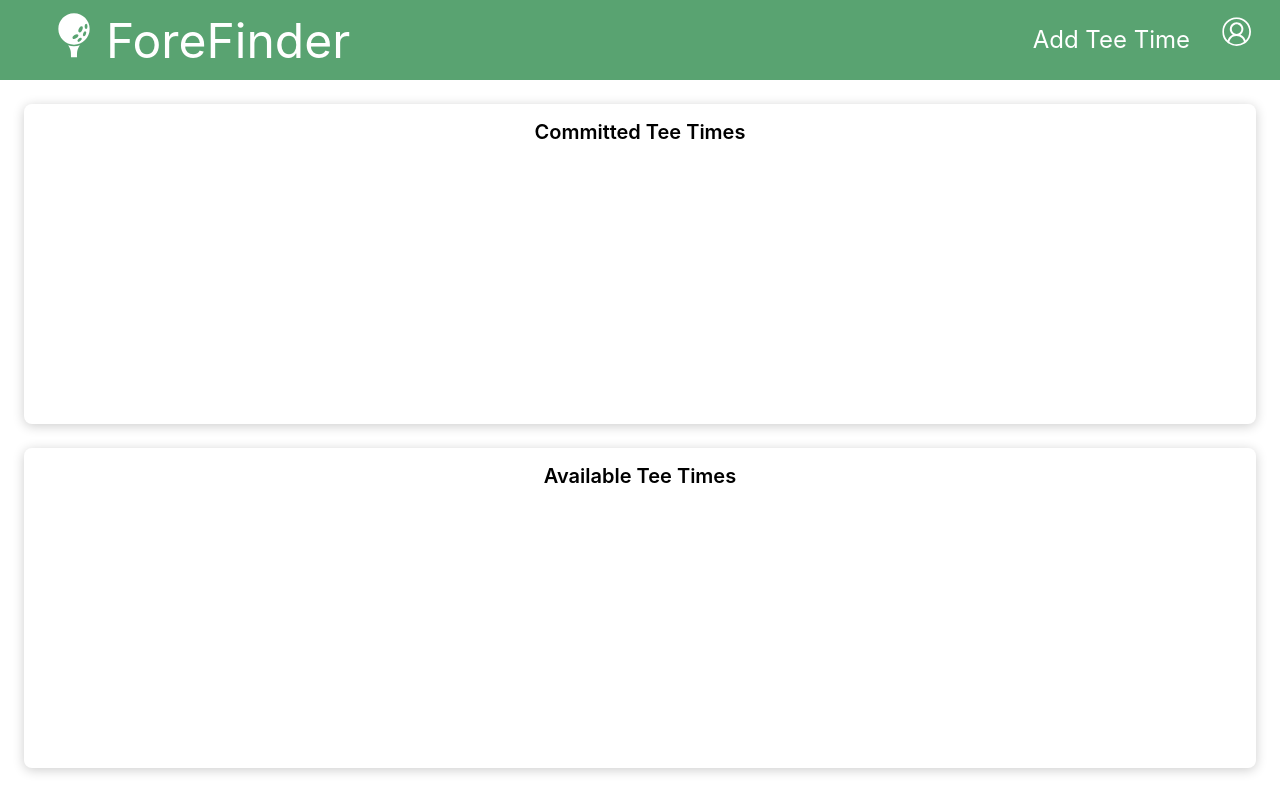
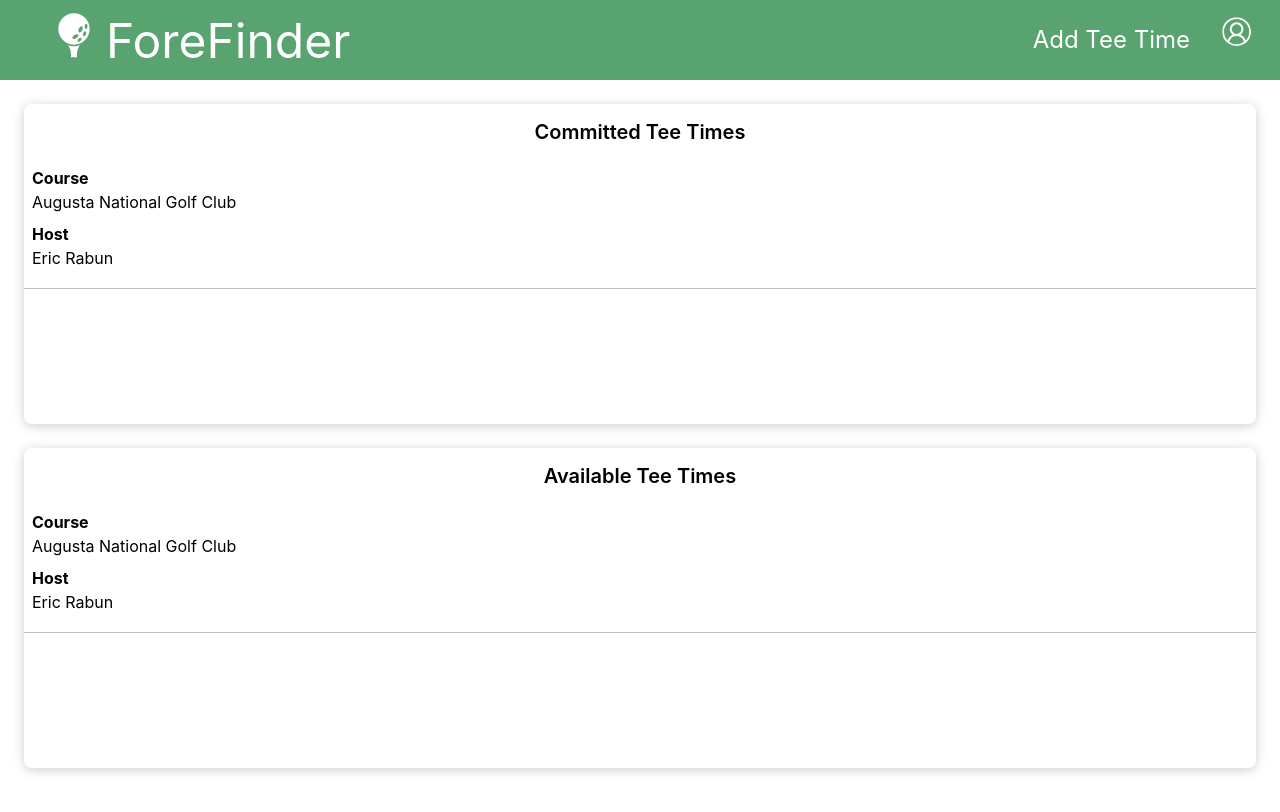
Before and after one commit to foreFinder/fore-finder-fe, a React (Create React App) app: page / in a window 1280 px wide. Shown: the top 812 px of the page. Built offline with nearby package versions, Linux system fonts and the light colour scheme.

Commit message:
Update TeeTimeContainer to utilize stylized components

```diff
--- a/src/components/TeeTime/TeeTime.css
+++ b/src/components/TeeTime/TeeTime.css
@@ -1,3 +1,21 @@
 .tee-time {
   width: 100%;
+  display: flex;
+  flex-direction: column;
+  padding: 8px;
+  /* border-top: solid 1px rgba(0, 0, 0, .25); */
+  border-bottom: solid 1px rgba(0, 0, 0, .25);
 }
+
+.tee-time > div {
+  margin-bottom: 12px;
+}
+
+.tee-time h3 {
+  font-size: 1em;
+  margin-bottom: 4px;
+}
+
+.invitation-actions {
+  align-self: flex-end;
+}
--- a/src/components/TeeTime/TeeTime.js
+++ b/src/components/TeeTime/TeeTime.js
@@ -1,7 +1,23 @@
+import './TeeTime.css'
+
 const TeeTime = () => {
   return (
-    <div className='tee-time'></div>
+    <div className='tee-time'>
+      <div className='course-name'>
+        <h3>Course</h3>
+        <p>Augusta National Golf Club</p>
+      </div>
+      <div className='host-name'>
+        <h3>Host</h3>
+        <p>Eric Rabun</p>
+      </div>
+    </div>
   )
 }
 
 export default TeeTime
+
+      // <div className='invitation-actions'>
+      //   <button>Decline</button>
+      //   <button>Accept</button>
+      // </div>
--- a/src/components/TeeTimeContainer/TeeTimeContainer.js
+++ b/src/components/TeeTimeContainer/TeeTimeContainer.js
@@ -1,12 +1,31 @@
 import TeeTime from '../TeeTime/TeeTime'
+
+import styled from 'styled-components';
 import './TeeTimeContainer.css'
+
+const TTWrapper = styled.div`
+  width: 100%;
+  height: 320px;
+  display: flex;
+  flex-direction: column;
+  margin-bottom: 24px;
+  border-radius: 8px;
+  box-shadow: 0 2px 12px rgba(0, 0, 0, .2);
+`
+
+const TTLabel = styled.h2`
+  align-self: center;
+  margin: 16px 0;
+  font-size: 1.25em;
+  font-weight: 600;
+`
 
 const TeeTimeContainer = ({ title }) => {
   return (
-    <div className='tee-time-container'>
-      <h2>{title}</h2>
+    <TTWrapper>
+      <TTLabel>{title}</TTLabel>
       <TeeTime />
-    </div>
+    </TTWrapper>
   )
 }
 
```
